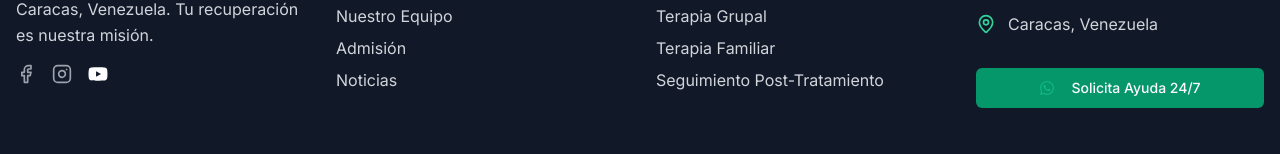
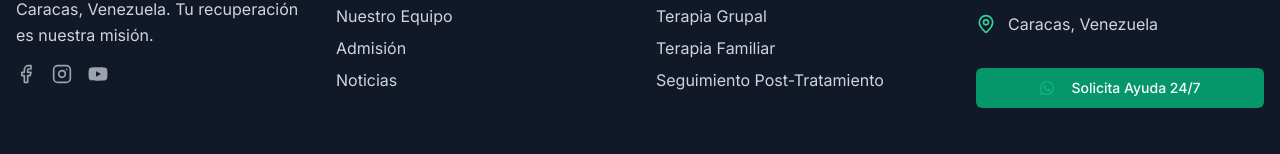
Before and after one commit to amarte-creator/vistacampo-redesign-4r, a Next.js app: page / in a window 1280 px wide. Shown: the part 5811-5965 px from the top of the page. Built offline with nearby package versions, Linux system fonts and the light colour scheme.

Commit message:
fix yt icon in footer

```diff
--- a/components/footer.tsx
+++ b/components/footer.tsx
@@ -28,7 +28,7 @@ export function Footer() {
                 <Instagram className="h-5 w-5" />
               </a>
               <a href="https://www.youtube.com/@juliogonzalezfilesari0" target="_blank" rel="noopener noreferrer" className="text-gray-400 hover:text-emerald-400 transition-colors">
-                <FontAwesomeIcon icon={faYoutube} className="h-5 w-5" style={{ color: '#fff' }} />
+                <FontAwesomeIcon icon={faYoutube} className="h-5 w-5" />
               </a>
             </div>
           </div>
```
